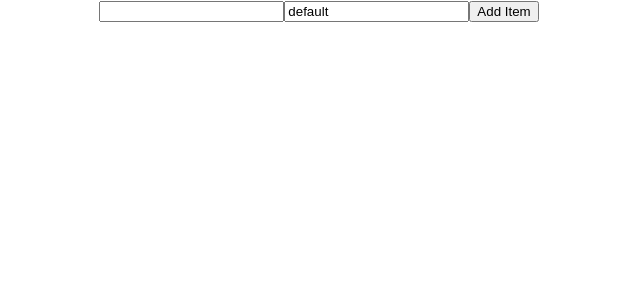
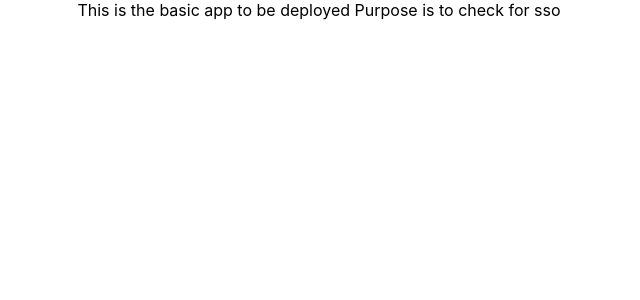
Before and after one commit to hchawla13/todo-app-costrategix, a React (Create React App) app: page / in a window 1280 px wide. Shown: the top 300 px of the page, without its empty margins (321-961 px from the left). Built offline with nearby package versions, Linux system fonts and the light colour scheme.

Commit message:
showing basic app-removing to do thing

```diff
--- a/src/components/ToDo.js
+++ b/src/components/ToDo.js
@@ -10,10 +10,12 @@ const ToDo = () => {
     return (
         <>
             <div>
-                <ShowList myList={parentList}></ShowList>
+                {/* <ShowList myList={parentList}></ShowList> */}
 
             </div>
-            <div><AddToDo getToDoListInParent={getList}></AddToDo></div>
+            {/* <div><AddToDo getToDoListInParent={getList}></AddToDo></div> */}
+            This is the basic app to be deployed
+            Purpose is to check for sso
         </>
     )
 }
```
